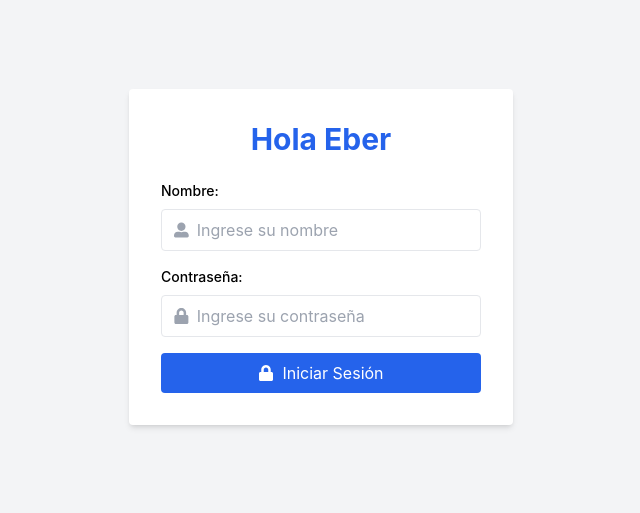
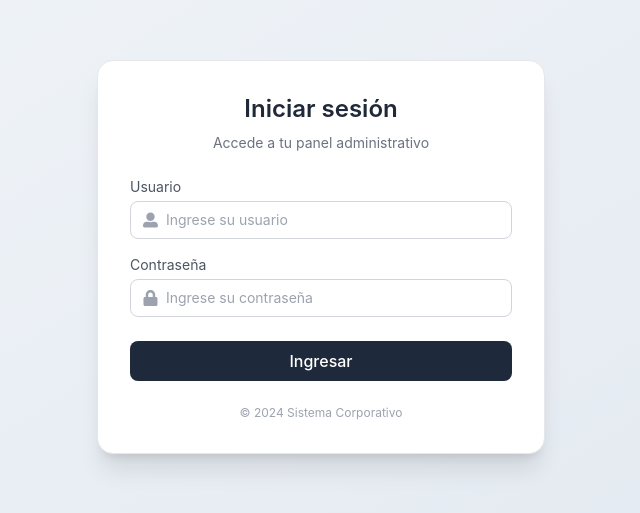
Before and after one commit to jossdoming/laparrilla, a React (Create React App) app: page / in a window 1280 px wide. Shown: the part 143-656 px from the top of the page, without its empty margins (319-959 px from the left). Built offline with nearby package versions, Linux system fonts and the light colour scheme.

Commit message:
Update Login.js

```diff
--- a/src/Login.js
+++ b/src/Login.js
@@ -1,82 +1,109 @@
 import React, { useState } from 'react';
 import api from './services/api';
 import { useNavigate } from 'react-router-dom';
-import { useAuth } from './AuthContext'; // Importa el contexto
+import { useAuth } from './AuthContext';
 import { FaUserAlt, FaLock } from 'react-icons/fa';
 
 const Login = () => {
   const [nombre, setNombre] = useState('');
   const [password, setPassword] = useState('');
+  const [error, setError] = useState('');
   const navigate = useNavigate();
-  const { setUser } = useAuth(); // Obtén el método para establecer el usuario
+  const { setUser } = useAuth();
 
   const handleSubmit = async (e) => {
     e.preventDefault();
+    setError('');
     try {
       const response = await api.post('/login', { nombre, password });
 
       const { token, rol } = response.data;
       localStorage.setItem('token', token);
 
-      setUser({ nombre, rol }); // Establece el usuario en el contexto
+      setUser({ nombre, rol });
 
       if (rol === 'administrador') {
         navigate('/dashboard');
       } else if (rol === 'empleado') {
         navigate('/dashboardempleado');
       } else {
-        alert('Rol no reconocido');
+        setError('Rol no reconocido');
       }
 
     } catch (error) {
       console.error(error);
-      alert('Error en el inicio de sesión.');
+      setError('Credenciales incorrectas o error del servidor');
     }
   };
 
   return (
-    <div className="min-h-screen bg-gray-100 flex items-center justify-center">
-      <form onSubmit={handleSubmit} className="bg-white p-8 rounded shadow-md w-full max-w-sm">
-        <h2 className="text-3xl font-bold mb-6 text-center text-blue-600">Hola Eber</h2>
+    <div className="min-h-screen flex items-center justify-center bg-gradient-to-br from-slate-100 to-slate-200">
 
+      <div className="w-full max-w-md bg-white rounded-2xl shadow-xl p-8 border border-gray-200">
+
+        <h2 className="text-2xl font-semibold text-gray-800 text-center mb-2">
+          Iniciar sesión
+        </h2>
+        <p className="text-sm text-gray-500 text-center mb-6">
+          Accede a tu panel administrativo
+        </p>
+
+        {error && (
+          <div className="mb-4 text-sm text-red-600 bg-red-50 border border-red-200 rounded p-2 text-center">
+            {error}
+          </div>
+        )}
+
+        <form onSubmit={handleSubmit}>
+
+          {/* Usuario */}
           <div className="mb-4">
-          <label className="block text-sm font-medium mb-2">Nombre:</label>
-          <div className="flex items-center border rounded w-full py-2 px-3">
+            <label className="text-sm text-gray-600 block mb-1">Usuario</label>
+            <div className="flex items-center border border-gray-300 rounded-lg px-3 py-2 focus-within:ring-2 focus-within:ring-blue-500">
               <FaUserAlt className="text-gray-400 mr-2" />
               <input
                 type="text"
                 value={nombre}
                 onChange={(e) => setNombre(e.target.value)}
                 required
-              className="w-full outline-none"
-              placeholder="Ingrese su nombre"
+                placeholder="Ingrese su usuario"
+                className="w-full outline-none text-sm"
               />
             </div>
           </div>
 
-        <div className="mb-4">
-          <label className="block text-sm font-medium mb-2">Contraseña:</label>
-          <div className="flex items-center border rounded w-full py-2 px-3">
+          {/* Password */}
+          <div className="mb-6">
+            <label className="text-sm text-gray-600 block mb-1">Contraseña</label>
+            <div className="flex items-center border border-gray-300 rounded-lg px-3 py-2 focus-within:ring-2 focus-within:ring-blue-500">
               <FaLock className="text-gray-400 mr-2" />
               <input
                 type="password"
                 value={password}
                 onChange={(e) => setPassword(e.target.value)}
                 required
-              className="w-full outline-none"
                 placeholder="Ingrese su contraseña"
+                className="w-full outline-none text-sm"
               />
             </div>
           </div>
 
+          {/* Botón */}
           <button
             type="submit"
-          className="w-full bg-blue-600 text-white rounded py-2 px-4 hover:bg-blue-700 transition duration-200 flex items-center justify-center"
+            className="w-full bg-slate-800 text-white py-2 rounded-lg hover:bg-slate-900 transition duration-200 font-medium"
           >
-          <FaLock className="mr-2" />
-          Iniciar Sesión
+            Ingresar
           </button>
+
         </form>
+
+        {/* Footer */}
+        <p className="text-xs text-gray-400 text-center mt-6">
+          © {new Date().getFullYear()} Sistema Corporativo
+        </p>
+
+      </div>
     </div>
   );
 };
```
Lines whose indentation alone changed are shown as unchanged.
